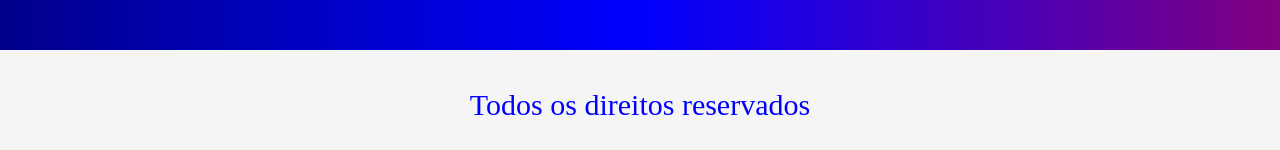
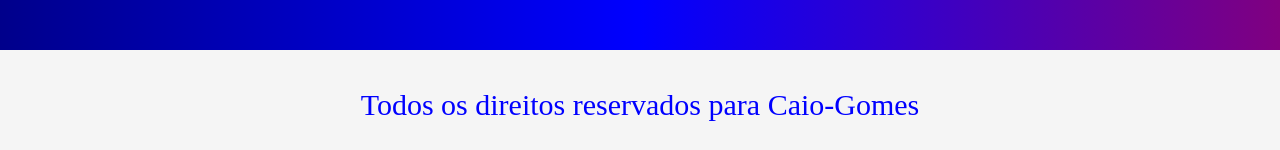
Before and after one commit to Caio-Gomes2007/Landing-page01, a plain HTML site: page index.html in a window 1280 px wide. Shown: the part 1495-1645 px from the top of the page. Drawn offline with Linux system fonts and the light colour scheme.

Commit message:
Update index.html

```diff
--- a/index.html
+++ b/index.html
@@ -87,7 +87,7 @@
   </div>
   <footer>
     <br>
-    <p>Todos os direitos reservados</p>
+    <p>Todos os direitos reservados para Caio-Gomes</p>
   </footer>
 
 </body>
```
